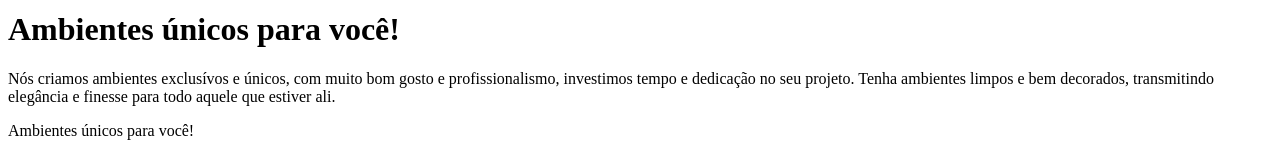
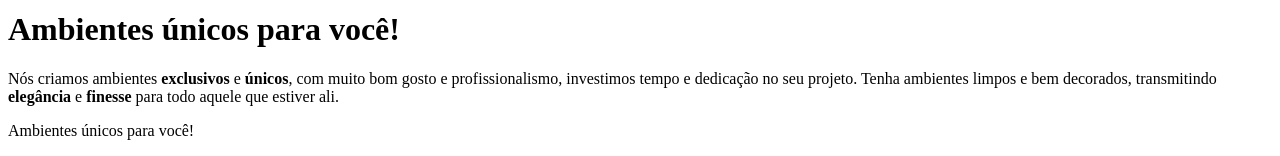
Before and after one commit to leocomandulli/Projeto-01, a plain HTML site: page index.html in a window 1280 px wide. Shown: the part 327-483 px from the top of the page. Drawn offline with Linux system fonts and the light colour scheme.

Commit message:
Caracterização dos elementos em linha

```diff
--- a/index.html
+++ b/index.html
@@ -14,10 +14,12 @@
         <img src="images/img1.jpg" alt="Desenho de uma pessoa vestida de amarelo em uma sala com móveis">
     </div>
 
-    <h1>Ambientes únicos para você! </h1>
+    <h1>Ambientes <span>únicos</span> para você! </h1>
 
-    <p>Nós criamos ambientes exclusívos e únicos, com muito bom gosto e profissionalismo, investimos tempo e dedicação no seu projeto.
-        Tenha ambientes limpos e bem decorados, transmitindo elegância  e finesse para todo aquele que estiver ali.</p>
+    <p>Nós criamos ambientes <strong>exclusivos</strong>  e  <strong>únicos</strong>, com muito bom gosto e profissionalismo,
+        investimos tempo e <span>dedicação no seu projeto.</span>
+        Tenha <span>ambientes limpos</span> e bem decorados,
+         transmitindo <strong>elegância</strong> e <strong>finesse</strong> para todo aquele que estiver ali.</p>
 
     <p>Ambientes únicos para você!</p>
 
```
